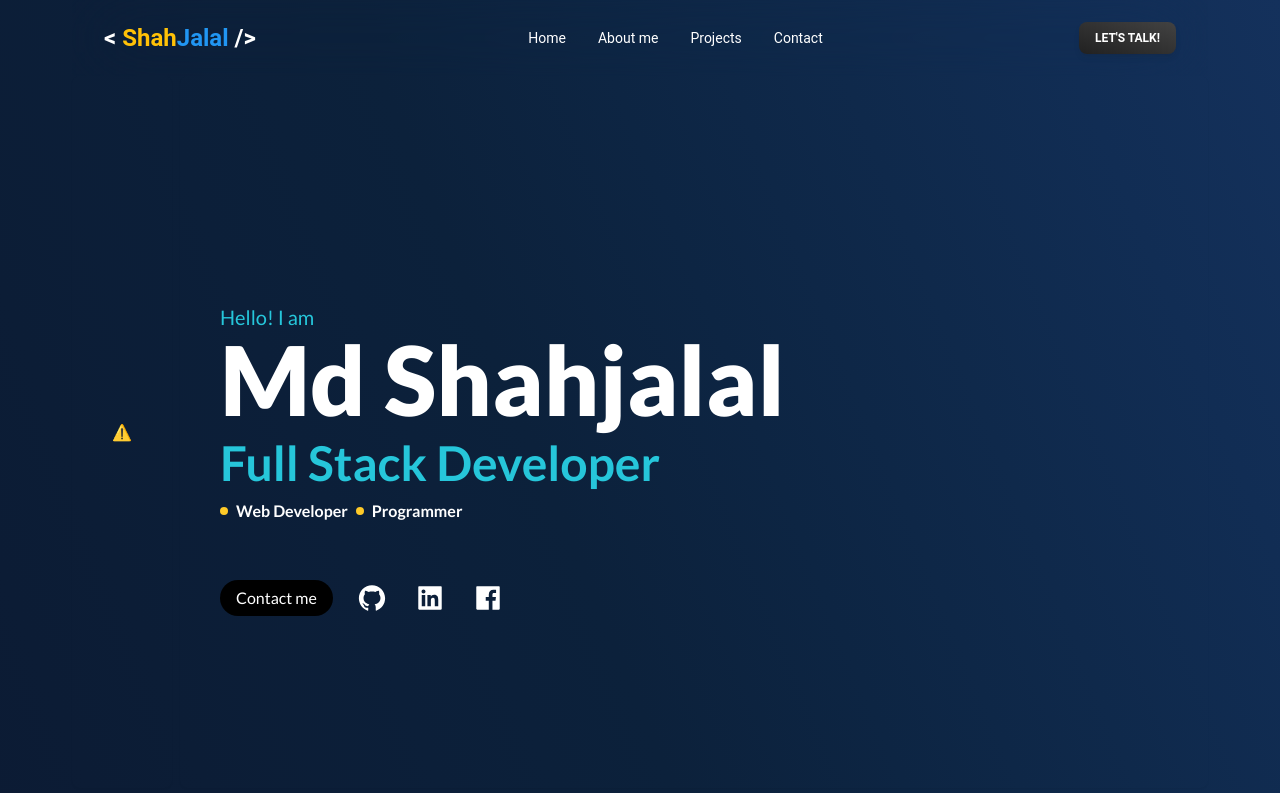
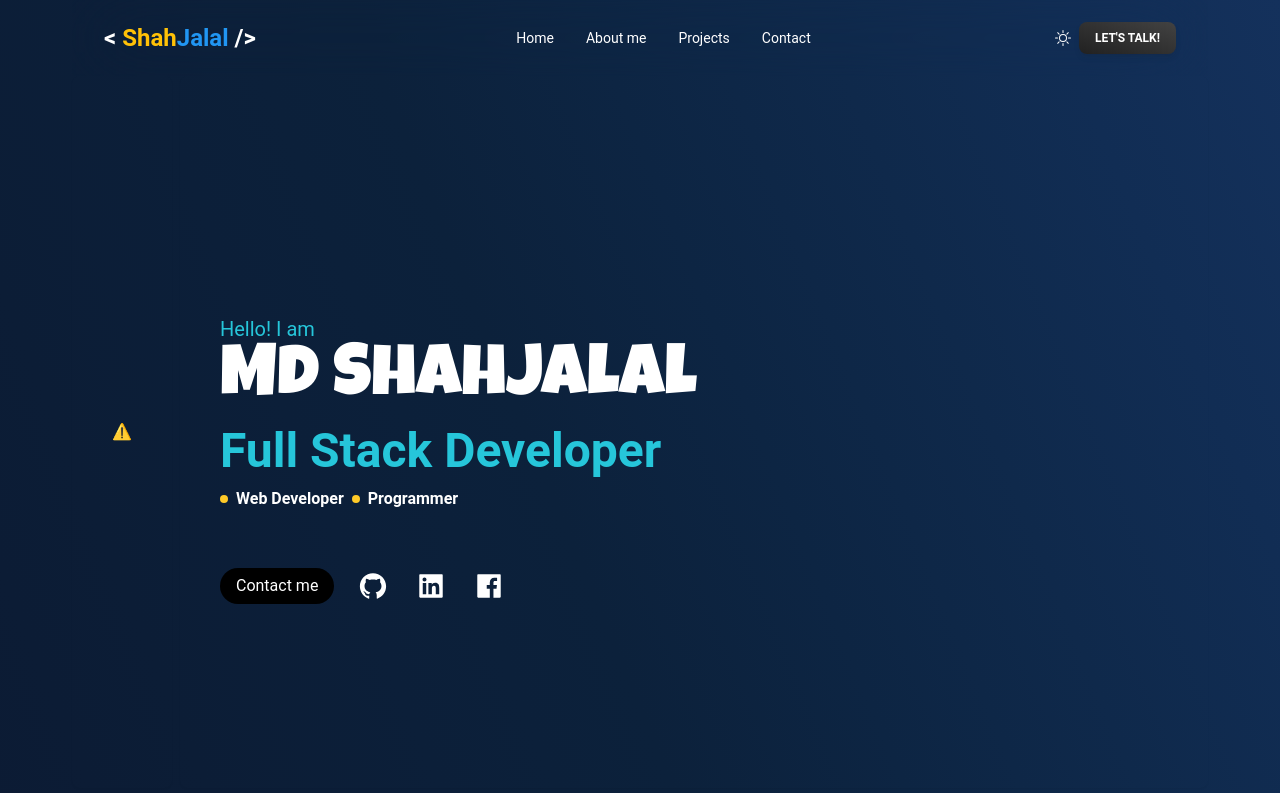
Before and after one commit to shahjalal-bu/shahjalal, a Next.js app: page / in a window 1280 px wide. Shown: the top 793 px of the page. Built offline with nearby package versions, Linux system fonts and the light colour scheme; no server answers; a web font is replaced by a local one.

Commit message:
darkmode implement

```diff
--- a/app/components/Footer.tsx
+++ b/app/components/Footer.tsx
@@ -3,7 +3,7 @@ const Footer = () => {
   return (
     <footer className=" text-white rounded">
       <div className="container mx-auto py-8 px-4">
-        <p className="text-center text-gray-300">
+        <p className="text-center text-black dark:text-gray-300">
           © 2023 Md Shahjalal. All rights reserved.
         </p>
       </div>
--- a/app/components/Header.tsx
+++ b/app/components/Header.tsx
@@ -8,10 +8,35 @@ import {
   IconButton,
   Collapse,
 } from "@material-tailwind/react";
+import { BsMoon, BsSun } from "react-icons/bs";
 
 export default function Header() {
   const [openNav, setOpenNav] = useState<boolean>(false);
+
+  const [theme, setTheme] = useState<string>(
+    localStorage.getItem("theme") ? localStorage.getItem("theme") : "dark"
+  );
   const [scroll, setScroll] = useState<boolean>(false);
+
+  useEffect(() => {
+    localStorage.setItem("theme", theme);
+    const localTheme = localStorage.getItem("theme");
+    document.querySelector("html").setAttribute("data-theme", localTheme);
+    if (localTheme === "dark") {
+      document.querySelector("html").classList.add("dark");
+    } else {
+      document.querySelector("html").classList.remove("dark");
+    }
+  }, [theme]);
+
+const handleDarkMode = () => {
+  if(theme === "dark") {
+    setTheme("light");
+  }else{
+    setTheme("dark");
+  }
+}
+
   // Function to handle scroll event
   const handleScroll = () => {
     if (window.scrollY > 0) {
@@ -42,40 +67,38 @@ export default function Header() {
       <Typography
         as="li"
         variant="small"
-        color="white"
         className="p-1 font-normal"
       >
-        <a href="#" className="flex items-center">
+        <a href="#" className="flex items-center  text-black dark:text-white">
           Home
         </a>
       </Typography>
       <Typography
         as="li"
         variant="small"
-        color="white"
+
         className="p-1 font-normal"
       >
-        <a href="#about" className="flex items-center">
+        <a href="#about" className="flex items-center  text-black dark:text-white">
           About me
         </a>
       </Typography>
       <Typography
         as="li"
         variant="small"
-        color="white"
         className="p-1 font-normal"
       >
-        <a href="#projects" className="flex items-center">
+        <a href="#projects" className="flex items-center  text-black dark:text-white">
           Projects
         </a>
       </Typography>
       <Typography
         as="li"
         variant="small"
-        color="white"
+
         className="p-1 font-normal"
       >
-        <a href="#contact" className="flex items-center">
+        <a href="#contact" className="flex items-center text-black dark:text-white">
           Contact
         </a>
       </Typography>
@@ -91,15 +114,21 @@ export default function Header() {
           href="#"
           className="mr-4 cursor-pointer py-1.5 font-medium"
         >
-           <div className="font-bold text-2xl">
+           <div className="font-bold text-2xl  text-black dark:text-white">
           {"<"} <span className="text-amber-500">Shah</span>
           <span className="text-blue-500">Jalal</span> {"/>"}
         </div>
         </Typography>
         <div className="hidden lg:block">{navList}</div>
-        <Button variant="gradient" size="sm" className="hidden lg:inline-block" onClick={visitLinkedin}>
-          <span>Let&apos;s talk!</span>
-        </Button>
+        <div className="flex items-center gap-2 justify-end">
+          <div className="cursor-pointer  text-black dark:text-white" onClick={handleDarkMode}>
+            {
+              theme ==="dark"?<BsSun />:<BsMoon />
+            }
+
+            </div>
+
+
           <IconButton
             variant="text"
             className="ml-auto h-6 w-6 text-inherit hover:bg-transparent focus:bg-transparent active:bg-transparent lg:hidden"
@@ -137,6 +166,13 @@ export default function Header() {
               </svg>
             )}
           </IconButton>
+          <Button variant="gradient" size="sm" className="hidden lg:inline-block" onClick={visitLinkedin}>
+            <span>Let&apos;s talk!</span>
+          </Button>
+        </div>
+
+
+
       </div>
       <Collapse  open={openNav}>
         <div className="container mx-auto">
--- a/app/components/Projects.tsx
+++ b/app/components/Projects.tsx
@@ -86,24 +86,24 @@ const Project = () => {
               <div className="flex justify-between items-center mt-2">
                 <div className="flex gap-1">
                   {el?.githubClinet && (
-                    <Link href={el?.githubClinet}>
+                    <a href={el?.githubClinet} target="_blank">
                       <button className="rounded px-1 py-0.5 bg-[#14315c] text-blue-100 hover:bg-[#14315ccb] duration-300 flex gap-x-2 items-center">
                         <BsGithub size={15} /> Client
                       </button>
-                    </Link>
+                    </a>
                   )}
                   {el?.githubServer && (
-                    <Link href={el?.githubServer}>
+                    <a href={el?.githubServer} target="_blank">
                       <button className="rounded px-1 py-0.5 bg-[#14315c] text-blue-100 hover:bg-[#14315ccb] duration-300 flex gap-x-2 items-center">
                         <BsGithub size={15} /> Server
                       </button>
-                    </Link>
+                    </a>
                   )}
-                  <Link href={el?.link}>
+                  <a href={el?.link} target="_blank">
                     <button className="rounded px-1 py-0.5 bg-[#14315c] text-blue-100 hover:bg-[#14315ccb] duration-300 flex gap-x-2 items-center">
                       <MdOpenInBrowser size={15} /> Live
                     </button>
-                  </Link>
+                  </a>
                 </div>
               </div>
             </div>
--- a/app/globals.css
+++ b/app/globals.css
@@ -2,7 +2,12 @@
 @tailwind components;
 @tailwind utilities;
 
-body {
+@layer utilities{
+.light-body {
+  background: rgb(255,255,255);
+  background: linear-gradient(90deg, rgba(255,255,255,1) 57%, rgba(230,247,255,1) 100%);
+}
+.dark-body {
   background-image: linear-gradient(
     to right top,
     #19173b,
@@ -20,3 +25,4 @@ body {
   );
   color: #fff;
 }
+}
--- a/app/layout.tsx
+++ b/app/layout.tsx
@@ -28,7 +28,7 @@ export default function RootLayout({
 }) {
   return (
     <html lang="en" className={`${grandHotel.variable} ${luckiestGuy.variable}`}>
-      <body className={lato.className}>
+      <body className="light-body dark:dark-body">
         <div className='max-w-6xl mx-auto px-2'>
         {children}
         </div>
--- a/app/page.tsx
+++ b/app/page.tsx
@@ -24,7 +24,7 @@ export default function Home() {
       <div className="flex flex-col-reverse sm:flex-row-reverse  gap-2 sm:min-h-[90vh]">
         <div className="rounded-lg flex-1 flex flex-col justify-center p-5 sm:p-10  shadow-sm mb-2">
           <div className="text-cyan-400 text-xl sm:mt-14">Hello! I am</div>
-          <h1 className="text-5xl sm:text-8xl font-extrabold">Md Shahjalal</h1>
+          <h1 className="text-5xl sm:text-7xl  font-luckiestGuy">Md Shahjalal</h1>
           <h2 className="text-cyan-400 font-bold text-3xl sm:text-5xl my-1 sm:my-3">
             Full Stack Developer
           </h2>
--- a/tailwind.config.js
+++ b/tailwind.config.js
@@ -9,15 +9,9 @@ module.exports = withMT( {
     // Or if using `src` directory:
     "./src/**/*.{js,ts,jsx,tsx}",
   ],
+  darkmode: "class",
+  theme: {
 
-  theme: {
-    // extend:{
-    //   fontFamily:{
-    //     lato: ["var(--font-lato)"],
-    //     grandHotel: ["var(--font-grand-hotel)"],
-    //     luckiest: ["var(--font-luckiest)"]
-    //   }
-    // }
     extend: {
       fontFamily: {
         lato: ["var(--font-lato)"],
```
Lines whose indentation alone changed are shown as unchanged.
